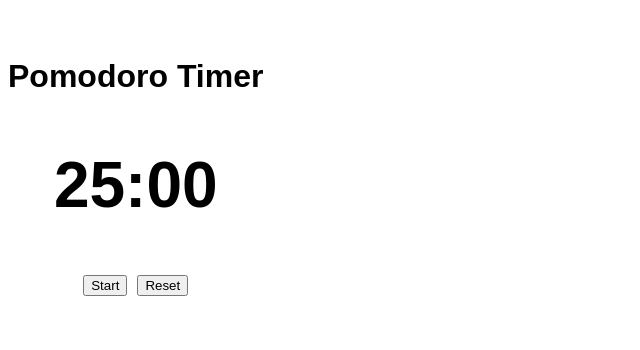
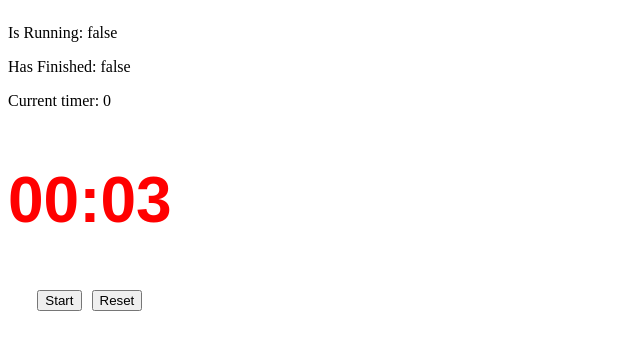
Before and after one commit to augustogoulart/updoro, a React (Vite) app in the folder src/renderer/: page / in a window 1280 px wide. Shown: the top 350 px of the page, without its empty margins (0-640 px from the left). Built offline with nearby package versions, Linux system fonts and the light colour scheme.

Commit message:
Multiple cloks

```diff
--- a/src/renderer/src/App.tsx
+++ b/src/renderer/src/App.tsx
@@ -1,9 +1,38 @@
+import { useEffect, useState } from 'react'
 import Clock from './components/Clock'
 
 function App(): React.JSX.Element {
+  const [isRunning, setIsRunning] = useState<boolean>(false)
+  const [hasFinished, setHasFinished] = useState<boolean>(false)
+  const [currentTimer, setCurrentTimer] = useState<number>(0)
+
+  const timerSchedule = {
+    0: 3,
+    1: 5,
+    2: 7
+  }
+
+  useEffect(() => {
+    if (!isRunning && hasFinished) {
+      setCurrentTimer((prev) => prev + 1)
+    }
+  }, [isRunning, hasFinished, setCurrentTimer])
   return (
     <>
-      <Clock />
+      <p>Is Running: {isRunning ? 'true' : 'false'}</p>
+      <p>Has Finished: {hasFinished ? 'true' : 'false'}</p>
+      <p>Current timer: {currentTimer}</p>
+
+      <Clock
+        time={timerSchedule[currentTimer]}
+        variant="focus"
+        timerState={{
+          hasFinished: hasFinished,
+          setHasFinished: setHasFinished,
+          isRunning: isRunning,
+          setIsRunning: setIsRunning
+        }}
+      />
     </>
   )
 }
--- a/src/renderer/src/components/Clock.tsx
+++ b/src/renderer/src/components/Clock.tsx
@@ -1,6 +1,4 @@
 import React, { useState, useEffect, useRef } from 'react'
-
-const POMODORO_DURATION = 25 * 60 // 25 minutes in seconds
 
 function formatTime(time: number): string {
   const minutes = Math.floor(time / 60)
@@ -8,9 +6,28 @@ function formatTime(time: number): string {
   return `${minutes.toString().padStart(2, '0')}:${seconds.toString().padStart(2, '0')}`
 }
 
-export default function PomodoroApp(): React.JSX.Element {
-  const [timeLeft, setTimeLeft] = useState<number>(POMODORO_DURATION)
-  const [isRunning, setIsRunning] = useState<boolean>(false)
+type StateSetter<T> = (value: T | ((prev: T) => T)) => void
+
+interface TimerState {
+  hasFinished: boolean
+  isRunning: boolean
+  setHasFinished: StateSetter<boolean>
+  setIsRunning: StateSetter<boolean>
+}
+
+interface PomodoroTimer {
+  time: number
+  variant: 'focus' | 'break'
+  timerState: TimerState
+}
+
+export default function PomodoroApp({
+  time,
+  variant,
+  timerState
+}: PomodoroTimer): React.JSX.Element {
+  const [timeLeft, setTimeLeft] = useState<number>(time)
+  const { isRunning, setIsRunning, setHasFinished } = timerState
   const timerRef = useRef<NodeJS.Timeout | null>(null)
 
   useEffect(() => {
@@ -19,22 +36,31 @@ export default function PomodoroApp(): React.JSX.Element {
         setTimeLeft((prev) => prev - 1)
       }, 1000)
     }
+
+    if (timeLeft === 0) {
+      setIsRunning(false)
+      setHasFinished(true)
+    }
     return () => {
       if (timerRef.current) {
         clearInterval(timerRef.current)
       }
     }
-  }, [isRunning])
+  }, [isRunning, timeLeft, setHasFinished, setIsRunning])
 
   function handleReset(): void {
     setIsRunning(false)
-    setTimeLeft(POMODORO_DURATION)
+    setHasFinished(false)
+    setTimeLeft(time)
+  }
+
+  function colorVariant(): string {
+    return variant === 'break' ? 'green' : 'red'
   }
 
   return (
-    <div style={{ fontFamily: 'sans-serif', textAlign: 'center', marginTop: '50px' }}>
-      <h1>Pomodoro Timer</h1>
-      <h2 style={{ fontSize: '4rem' }}>{formatTime(timeLeft)}</h2>
+    <div style={{ fontFamily: 'sans-serif', textAlign: 'center' }}>
+      <h2 style={{ fontSize: '4rem', color: colorVariant() }}>{formatTime(timeLeft)}</h2>
       <button onClick={() => setIsRunning((prev) => !prev)}>{isRunning ? 'Pause' : 'Start'}</button>
       <button onClick={handleReset} style={{ marginLeft: '10px' }}>
         Reset
```
